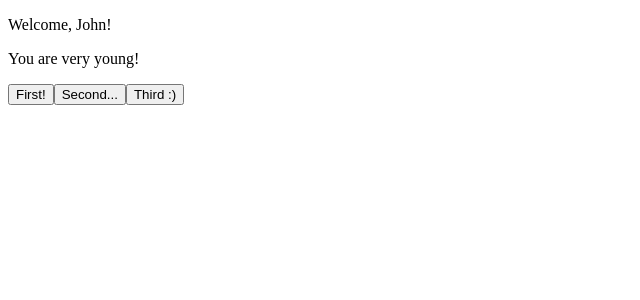
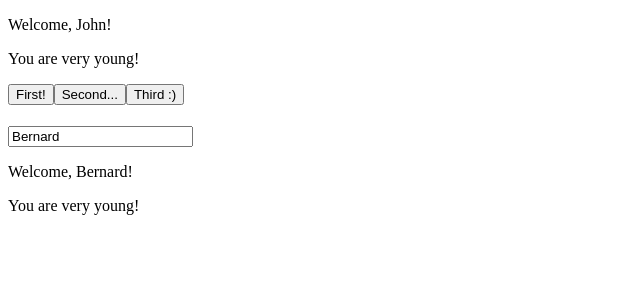
Before and after one commit to hawkydawky/react-exercises, a React (Create React App) app: page / in a window 1280 px wide. Shown: the top 300 px of the page, without its empty margins (0-640 px from the left). Built offline with nearby package versions, Linux system fonts and the light colour scheme.

Commit message:
forms-01

```diff
--- a/src/App.js
+++ b/src/App.js
@@ -1,6 +1,7 @@
 import React from "react";
 import { Welcome } from "./Welcome";
 import { ClickTracker } from "./ClickTracker";
+import { InteractiveWelcome } from "./InteractiveWelcome";
 
 export class App extends React.Component {
     render() {
@@ -8,7 +9,7 @@
             <div>
                 <Welcome name="John" age ={13}/>
                 <ClickTracker />
-
+                <InteractiveWelcome />
             </div>
         )
     }
--- /dev/null
+++ b/src/InteractiveWelcome.js
@@ -0,0 +1,28 @@
+import React from "react";
+import { Welcome } from "./Welcome";
+
+export class InteractiveWelcome extends React.Component {
+
+    state = {
+        name:"Bernard"
+    }
+
+    setName = (event) => {
+        this.setState({
+          name: event.target.value,
+        })
+    }
+
+  render() {
+    return (
+      <div>
+        <input type="text" value={this.state.name} onChange={this.setName}/>
+        <Welcome name={this.state.name} />
+      </div>
+    );
+  }
+}
+
+// Create an InteractiveWelcome component that renders an input tag and the Welcome component.
+//Pass the current content of the input tag to the name prop of the Welcome component.
+//The input tag should be a controlled component.
```
Also changed, not shown: src/ClickTracker.js (line endings or trailing spaces).
